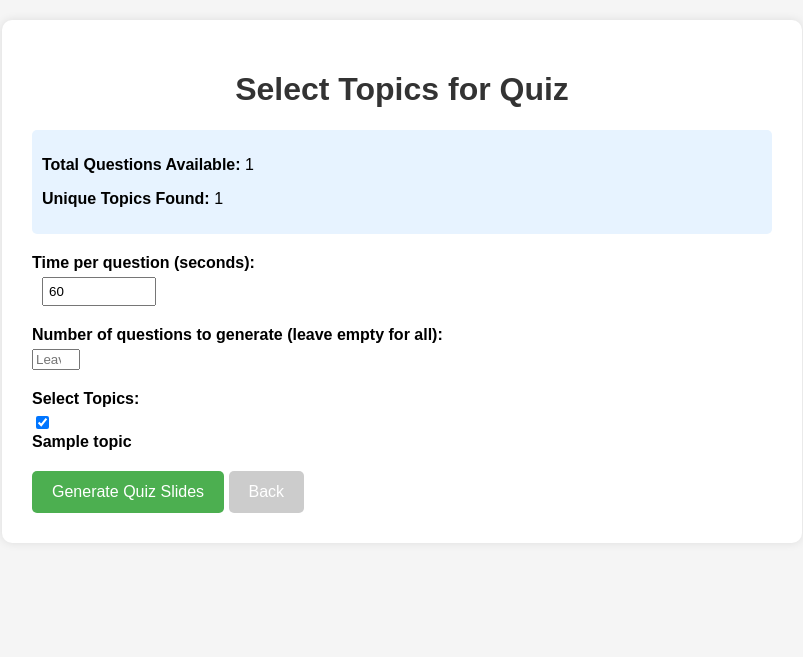
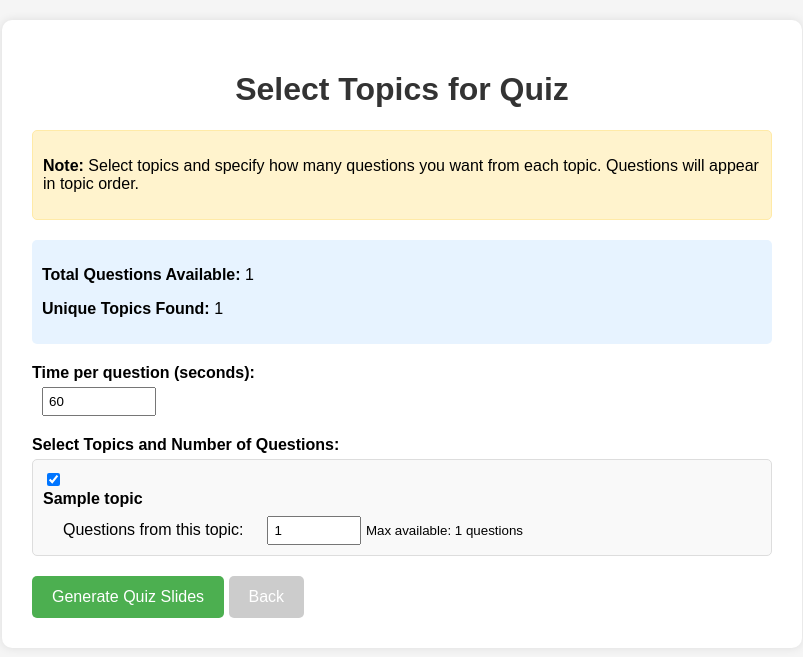
Before and after one commit to nevanzx/QuizSlide, a Flask app: template templates/select_topics.html in a window 1280 px wide. Shown: the top 657 px of the page, without its empty margins (238-1041 px from the left). Run offline with Flask 2, Linux system fonts and the light colour scheme; the template is opened without the code that fills it: most values are stand-ins (such as "Sample title", 1, 10 or a date in 2020).

Commit message:
Added topic title and fix correct answer navigation

```diff
--- a/app.py
+++ b/app.py
@@ -51,6 +51,11 @@ def upload_file():
             # Extract unique topics
             unique_topics = df['Topic'].dropna().unique().tolist()
 
+            # Count questions per topic
+            topic_counts = {}
+            for topic in unique_topics:
+                topic_counts[topic] = len(df[df['Topic'] == topic])
+
             # Store the dataframe in session or temporary storage
             # For simplicity, we'll save it as a JSON file temporarily
             data_dict = df.to_dict('records')
@@ -59,7 +64,8 @@ def upload_file():
             return render_template('select_topics.html',
                                  topics=unique_topics,
                                  data=data_json,
-                                 total_questions=len(df))
+                                 total_questions=len(df),
+                                 topic_counts=topic_counts)
         except Exception as e:
             flash(f'Error reading Excel file: {str(e)}')
             return redirect(url_for('index'))
@@ -73,7 +79,6 @@ def generate_quiz():
         # Get form data
         selected_topics = request.form.getlist('topics')
         timer_duration = int(request.form.get('timer_duration', 60))  # Default 60 seconds
-        num_questions_str = request.form.get('num_questions', '').strip()
 
         if not selected_topics:
             flash('Please select at least one topic')
@@ -96,48 +101,61 @@ def generate_quiz():
             flash('No questions found for the selected topics')
             return redirect(url_for('index'))
 
-        # Limit the number of questions if specified
-        if num_questions_str:
-            try:
-                num_questions = int(num_questions_str)
-                if num_questions < 1:
-                    flash('Number of questions must be at least 1')
-                    return redirect(url_for('index'))
-
-                if len(filtered_df) > num_questions:
-                    # Randomly select the specified number of questions
-                    filtered_df = filtered_df.sample(n=num_questions, random_state=42)
-            except ValueError:
-                flash('Invalid number of questions specified')
-                return redirect(url_for('index'))
-
-        # Generate quiz slides
+        # Process each selected topic to get specific number of questions
         quiz_data = {
             'questions': [],
             'answers': []
         }
 
-        for _, row in filtered_df.iterrows():
-            question_data = {
-                'question': row['QUESTION'],
-                'choices': [
-                    {'label': 'A', 'text': row['Choice A']},
-                    {'label': 'B', 'text': row['Choice B']},
-                    {'label': 'C', 'text': row['Choice C']},
-                    {'label': 'D', 'text': row['Choice D']}
-                ],
-                'answer': row['Answer'],
-                'correct_answer_text': row['Correct answer in Words']
-            }
-            quiz_data['questions'].append(question_data)
-            quiz_data['answers'].append({
-                'question': row['QUESTION'],
-                'answer': row['Answer'],
-                'correct_answer_text': row['Correct answer in Words']
-            })
+        for topic in selected_topics:
+            # Get the number of questions requested for this topic
+            topic_cleaned = topic.replace(' ', '_').replace('/', '_').replace('-', '_')
+            num_questions_key = f'topic_{topic_cleaned}_count'
+            num_questions_str = request.form.get(num_questions_key, '').strip()
 
-        # Shuffle questions
-        random.shuffle(quiz_data['questions'])
+            if num_questions_str:
+                try:
+                    num_questions = int(num_questions_str)
+                    if num_questions < 1:
+                        flash(f'Number of questions for topic "{topic}" must be at least 1')
+                        return redirect(url_for('index'))
+
+                    # Get all questions for this topic
+                    topic_questions = filtered_df[filtered_df['Topic'] == topic]
+
+                    if len(topic_questions) < num_questions:
+                        flash(f'There are only {len(topic_questions)} questions available for topic "{topic}", but you requested {num_questions}')
+                        return redirect(url_for('index'))
+
+                    # Randomly select the specified number of questions from this topic only
+                    selected_topic_questions = topic_questions.sample(n=num_questions, random_state=42)
+
+                    # Add these questions to the quiz in order
+                    for _, row in selected_topic_questions.iterrows():
+                        question_data = {
+                            'question': row['QUESTION'],
+                            'topic': row['Topic'],  # Add topic information
+                            'choices': [
+                                {'label': 'A', 'text': row['Choice A']},
+                                {'label': 'B', 'text': row['Choice B']},
+                                {'label': 'C', 'text': row['Choice C']},
+                                {'label': 'D', 'text': row['Choice D']}
+                            ],
+                            'answer': row['Answer'],
+                            'correct_answer_text': row['Correct answer in Words']
+                        }
+                        quiz_data['questions'].append(question_data)
+                        quiz_data['answers'].append({
+                            'question': row['QUESTION'],
+                            'answer': row['Answer'],
+                            'correct_answer_text': row['Correct answer in Words']
+                        })
+                except ValueError:
+                    flash(f'Invalid number of questions specified for topic "{topic}"')
+                    return redirect(url_for('index'))
+
+        # Note: We don't shuffle questions anymore to maintain topic order
+        # The questions are already ordered by topic as requested
 
         # Render the quiz template
         return render_template('quiz.html',
--- a/templates/select_topics.html
+++ b/templates/select_topics.html
@@ -32,9 +32,26 @@
         }
         .topic-checkbox {
             margin: 5px 0;
+            padding: 10px;
+            border: 1px solid #ddd;
+            border-radius: 5px;
+            background-color: #f9f9f9;
         }
-        .topic-checkbox input {
+        .topic-checkbox input[type="checkbox"] {
             margin-right: 10px;
+        }
+        .topic-question-count {
+            margin-top: 8px;
+            margin-left: 20px;
+        }
+        .topic-question-count label {
+            display: inline-block;
+            width: 200px;
+            font-weight: normal;
+        }
+        .topic-question-count input {
+            width: 80px;
+            padding: 5px;
         }
         button {
             background-color: #4CAF50;
@@ -69,11 +86,22 @@
             border-radius: 5px;
             margin-bottom: 20px;
         }
+        .instructions {
+            background-color: #fff3cd;
+            padding: 10px;
+            border-radius: 5px;
+            margin-bottom: 20px;
+            border: 1px solid #ffeaa7;
+        }
     </style>
 </head>
 <body>
     <div class="container">
         <h1>Select Topics for Quiz</h1>
+
+        <div class="instructions">
+            <p><strong>Note:</strong> Select topics and specify how many questions you want from each topic. Questions will appear in topic order.</p>
+        </div>
 
         <div class="selected-info">
             <p><strong>Total Questions Available:</strong> {{ total_questions }}</p>
@@ -89,16 +117,23 @@
             </div>
 
             <div class="form-group">
-                <label for="num_questions">Number of questions to generate (leave empty for all):</label>
-                <input type="number" id="num_questions" name="num_questions" min="1" max="{{ total_questions }}" placeholder="Leave blank for all questions">
-            </div>
-
-            <div class="form-group">
-                <label><strong>Select Topics:</strong></label>
+                <label><strong>Select Topics and Number of Questions:</strong></label>
                 {% for topic in topics %}
                 <div class="topic-checkbox">
-                    <input type="checkbox" id="topic_{{ loop.index }}" name="topics" value="{{ topic }}" checked>
+                    <input type="checkbox" id="topic_{{ loop.index }}" name="topics" value="{{ topic }}" checked onchange="toggleQuestionCount({{ loop.index }})">
                     <label for="topic_{{ loop.index }}">{{ topic }}</label>
+
+                    <div class="topic-question-count">
+                        <label for="topic_{{ loop.index }}_count">Questions from this topic:</label>
+                        <input type="number"
+                               id="topic_{{ loop.index }}_count"
+                               name="topic_{{ topic|replace(' ', '_')|replace('/', '_')|replace('-', '_') }}_count"
+                               min="1"
+                               max="{{ topic_counts[topic] }}"
+                               value="{{ topic_counts[topic] }}"
+                               placeholder="Enter number">
+                        <small>Max available: {{ topic_counts[topic] }} questions</small>
+                    </div>
                 </div>
                 {% endfor %}
             </div>
@@ -107,5 +142,27 @@
             <a href="{{ url_for('index') }}"><button type="button" class="back-button">Back</button></a>
         </form>
     </div>
+
+    <script>
+        function toggleQuestionCount(index) {
+            const checkbox = document.getElementById('topic_' + index);
+            const countInput = document.getElementById('topic_' + index + '_count');
+
+            if (checkbox.checked) {
+                countInput.disabled = false;
+                countInput.parentElement.style.display = 'block';
+            } else {
+                countInput.disabled = true;
+                countInput.parentElement.style.display = 'none';
+            }
+        }
+
+        // Initialize the display state for all topic inputs
+        document.addEventListener('DOMContentLoaded', function() {
+            {% for topic in topics %}
+            toggleQuestionCount({{ loop.index }});
+            {% endfor %}
+        });
+    </script>
 </body>
 </html>
```
Also changed, not shown: create_test_file.py (added, +35 -0 lines), templates/quiz.html (+33 -3 lines), 1 other file.
